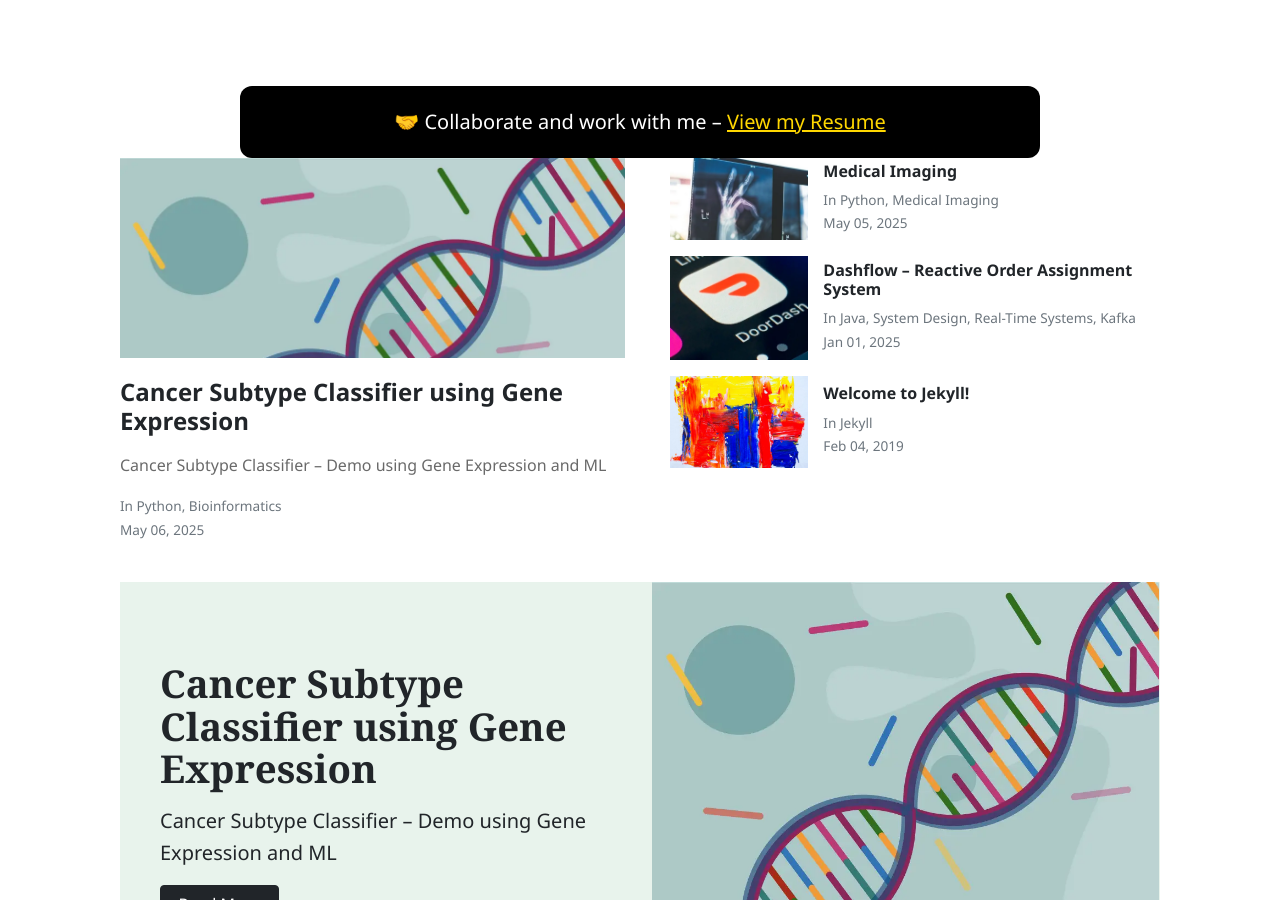
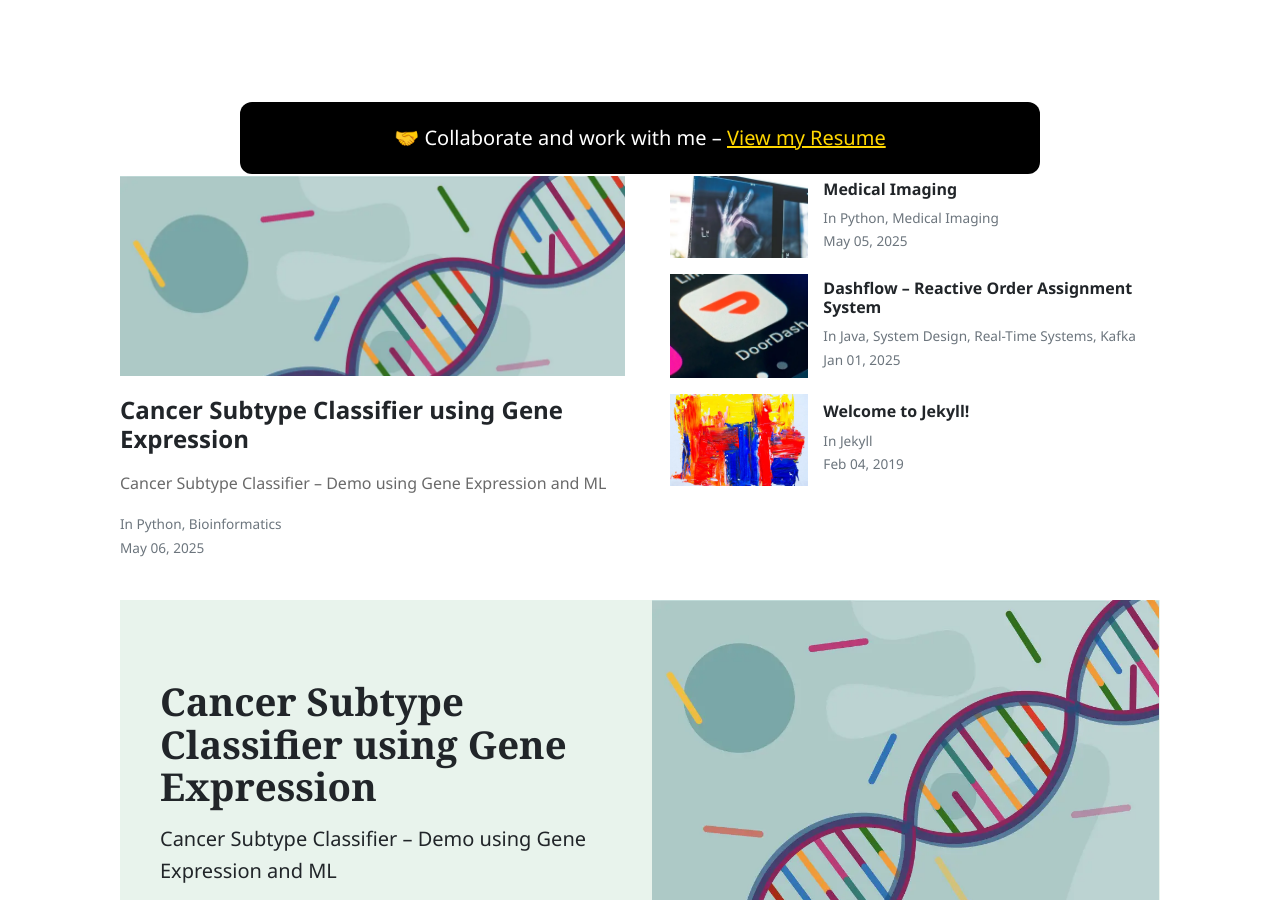
Before and after one commit to Priteshkamde/Priteshkamde.github.io, a Jekyll site: the page built from index.html, in a window 1280 px wide and 900 px high. Built offline with Jekyll 4.4.1, drawn with Linux system fonts in a browser that asks for light colours; nearby versions of some CDN libraries; the list of posts is cut into pages by our own code.

Commit message:
Minor Changes in main page

```diff
--- a/_layouts/default.html
+++ b/_layouts/default.html
@@ -59,7 +59,7 @@
     </div>
 
     <!-- Collaboration Callout -->
-    <section style="background-color: #000; color: #fff; padding: 1.5rem; text-align: center; margin: 1rem auto; border-radius: 12px; max-width: 800px;">
+    <section style="background-color: #000; color: #fff; padding: 1.5rem; text-align: center; margin: 2rem auto; border-radius: 12px; max-width: 800px;">
         <h4 style="margin: 0; font-size: 1.25rem;">
             🤝 Collaborate and work with me –
             <a href="https://drive.google.com/file/d/1wl24w4v9OJqnNWwE_7V3Hz-nnfGTVdi4/view?usp=sharing"
```
